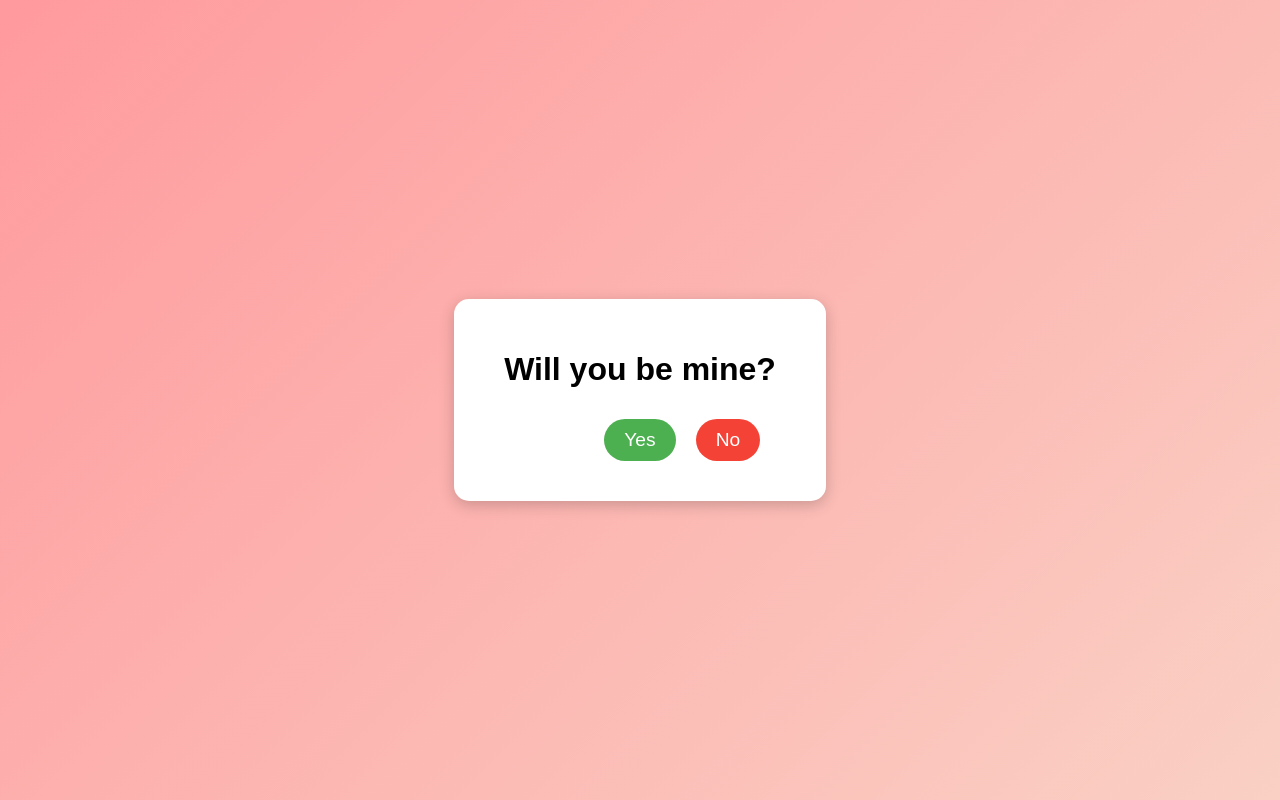
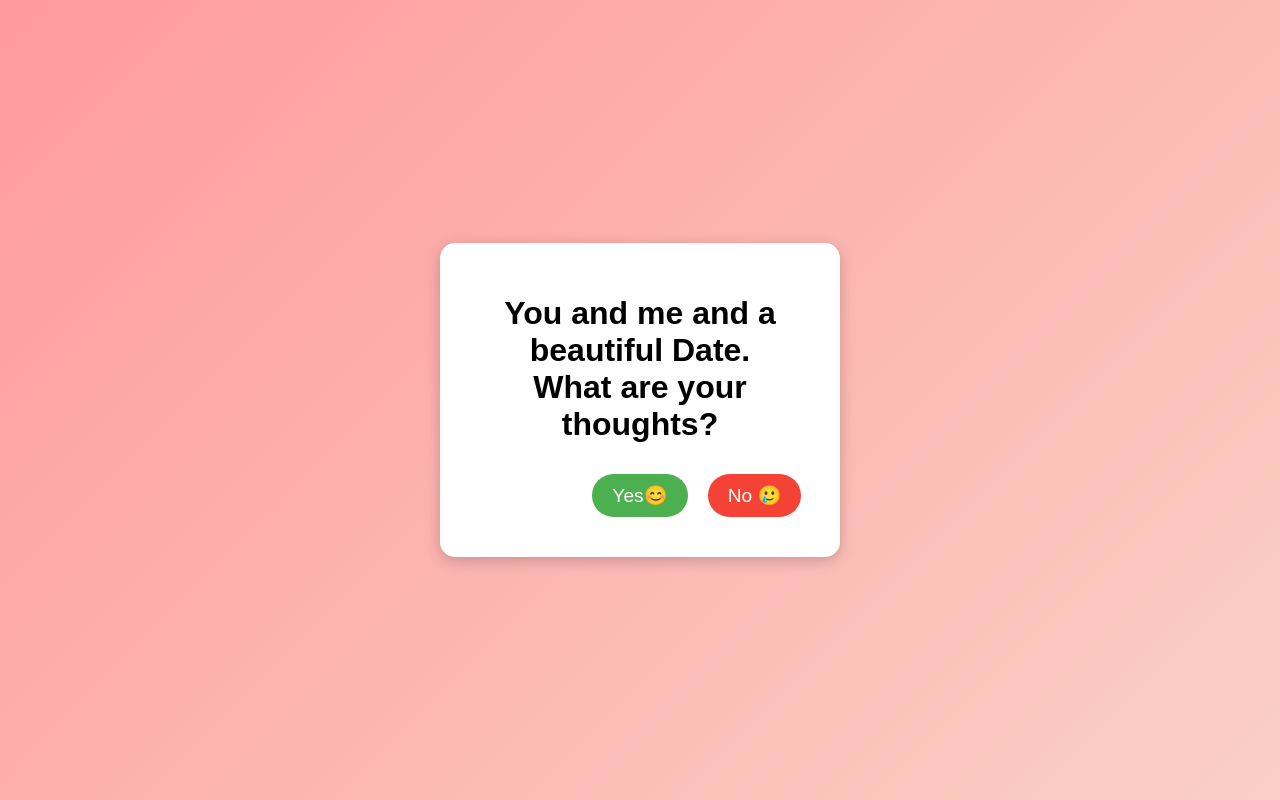
Before and after one commit to jaisingh-pal/proposal, a plain HTML site: page index.html in a window 1280 px wide. Drawn offline with Linux system fonts and the light colour scheme.

Commit message:
Update index.html

```diff
--- a/index.html
+++ b/index.html
@@ -71,12 +71,12 @@
 </head>
 <body>
     <div class="container">
-        <h1>Will you be mine?</h1>
-        <button class="button" id="yesButton">Yes</button>
-        <button class="button" id="noButton">No</button>
+        <h1>You and me and a beautiful Date. What are your thoughts?</h1>
+        <button class="button" id="yesButton">Yes😊 </button>
+        <button class="button" id="noButton">No 🥲</button>
 
         <!-- Message and Image to show after clicking Yes -->
-        <p id="yesMessage">Thank you! You made my day! 😊</p>
+        <p id="yesMessage">Thank you budhu! You made my day! </p>
         <img id="thankYouImage" src="yourimage.jpg" alt="Happy Image" />
     </div>
 
```
